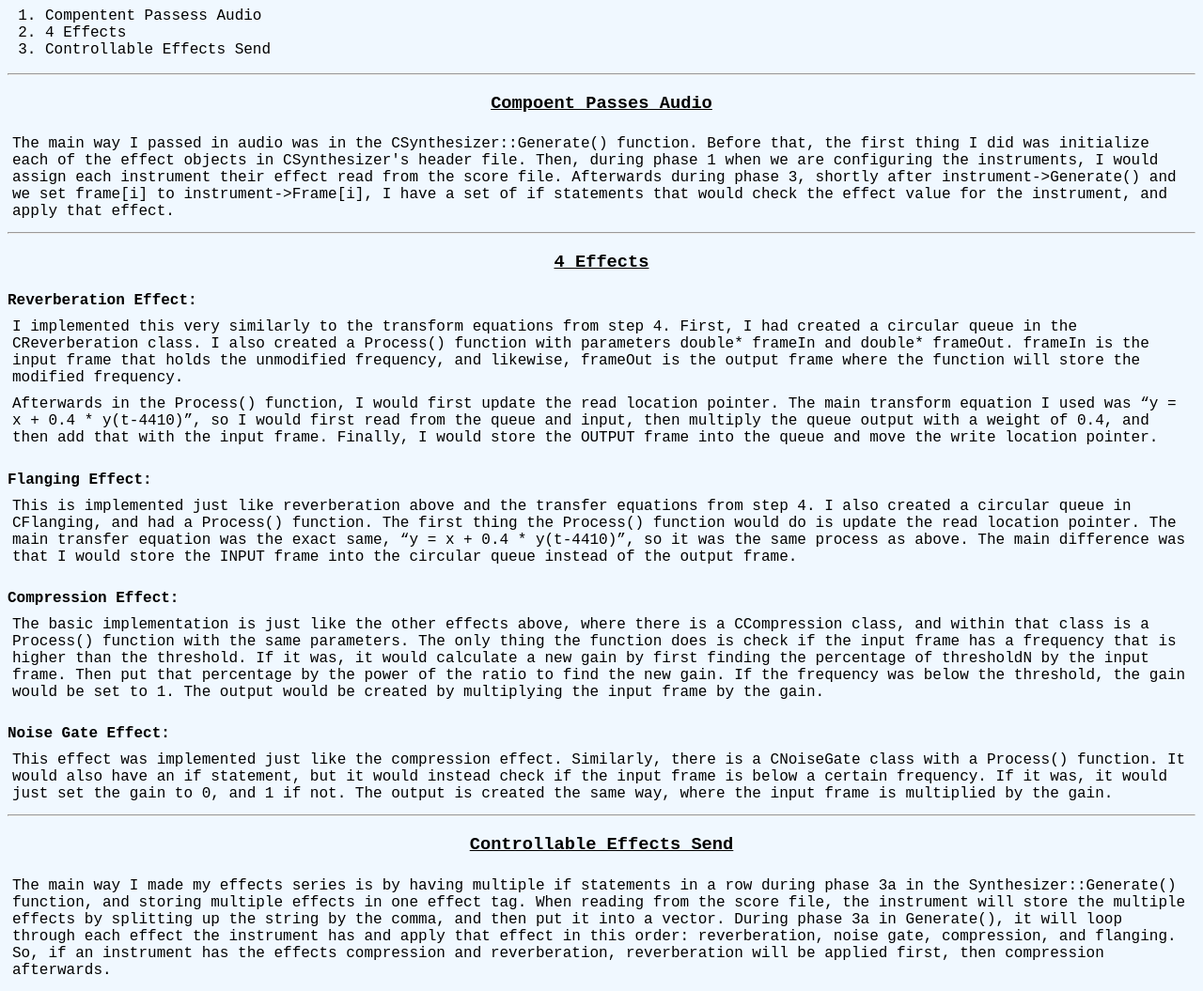
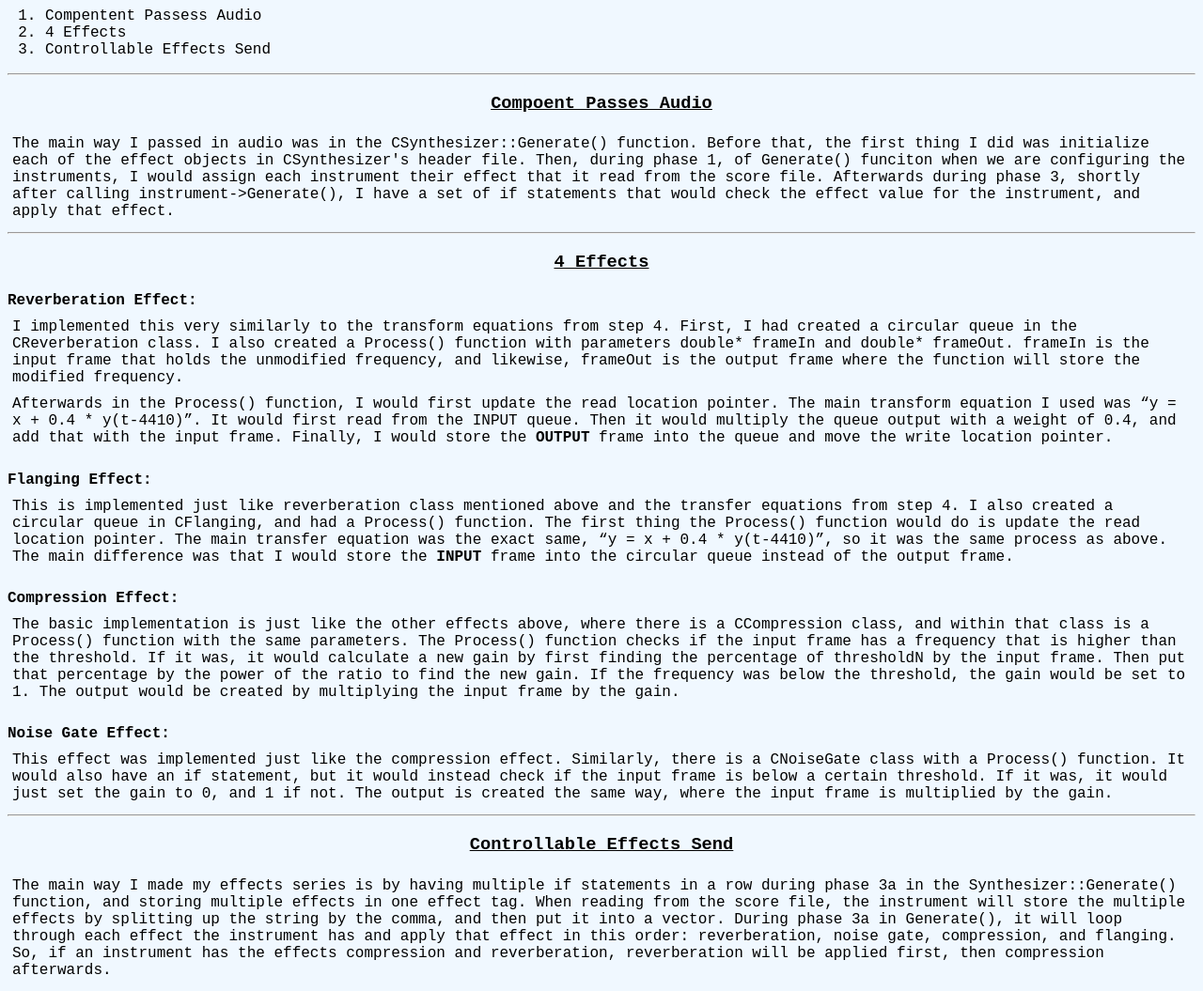
Before and after one commit to DanielDM123/CSE471-Project1-Website, a plain HTML site: page effects-component.html in a window 1280 px wide. Shown: the part 200-1255 px from the top of the page at 94% size. Drawn offline with Linux system fonts and the light colour scheme.

Commit message:
Fixed up some grammer

```diff
--- a/effects-component.html
+++ b/effects-component.html
@@ -33,7 +33,7 @@
 
         <!-- Compoent Passes Audio -->
         <h3 class="centerText"><u>Compoent Passes Audio</u></h3>
-        <p>The main way I passed in audio was in the CSynthesizer::Generate() function. Before that, the first thing I did was initialize each of the effect objects in CSynthesizer's header file. Then, during phase 1 when we are configuring the instruments, I would assign each instrument their effect read from the score file. Afterwards during phase 3, shortly after instrument->Generate() and we set frame[i] to instrument->Frame[i], I have a set of if statements that would check the effect value for the instrument, and apply that effect.
+        <p>The main way I passed in audio was in the CSynthesizer::Generate() function. Before that, the first thing I did was initialize each of the effect objects in CSynthesizer's header file. Then, during phase 1, of Generate() funciton when we are configuring the instruments, I would assign each instrument their effect that it read from the score file. Afterwards during phase 3, shortly after calling instrument->Generate(), I have a set of if statements that would check the effect value for the instrument, and apply that effect.
         </p>
 
         <hr>
@@ -45,21 +45,21 @@
          <p>I implemented this very similarly to the transform equations from step 4. First, I had created a circular queue in the CReverberation class. I also created a Process() function with parameters double* frameIn and double* frameOut. frameIn is the input frame that holds the unmodified frequency, and likewise, frameOut is the output frame where the function will store the modified frequency.
         </p>
         <p>
-        Afterwards in the Process() function, I would first update the read location pointer. The main transform equation I used was “y = x + 0.4 * y(t-4410)”, so I would first read from the queue and input, then multiply the queue output with a weight of 0.4, and then add that with the input frame. Finally, I would store the OUTPUT frame into the queue and move the write location pointer.
+        Afterwards in the Process() function, I would first update the read location pointer. The main transform equation I used was “y = x + 0.4 * y(t-4410)”. It would first read from the INPUT queue. Then it would multiply the queue output with a weight of 0.4, and add that with the input frame. Finally, I would store the <b>OUTPUT</b> frame into the queue and move the write location pointer.
         </p>
 
         <!-- Flanging Effect -->
          <h4>Flanging Effect:</h4>
-         <p>This is implemented just like reverberation above and the transfer equations from step 4. I also created a circular queue in CFlanging, and had a Process() function. The first thing the Process() function would do is update the read location pointer. The main transfer equation was the exact same, “y = x + 0.4 * y(t-4410)”, so it was the same process as above. The main difference was that I would store the INPUT frame into the circular queue instead of the output frame.</p>
+         <p>This is implemented just like reverberation class mentioned above and the transfer equations from step 4. I also created a circular queue in CFlanging, and had a Process() function. The first thing the Process() function would do is update the read location pointer. The main transfer equation was the exact same, “y = x + 0.4 * y(t-4410)”, so it was the same process as above. The main difference was that I would store the <b>INPUT</b> frame into the circular queue instead of the output frame.</p>
 
         <!-- Compression Effect -->
          <h4>Compression Effect:</h4>
-         <p>The basic implementation is just like the other effects above, where there is a CCompression class, and within that class is a Process() function with the same parameters. The only thing the function does is check if the input frame has a frequency that is higher than the threshold. If it was, it would calculate a new gain by first finding the percentage of thresholdN by the input frame. Then put that percentage by the power of the ratio to find the new gain. If the frequency was below the threshold, the gain would be set to 1. The output would be created by multiplying the input frame by the gain.
+         <p>The basic implementation is just like the other effects above, where there is a CCompression class, and within that class is a Process() function with the same parameters. The Process() function checks if the input frame has a frequency that is higher than the threshold. If it was, it would calculate a new gain by first finding the percentage of thresholdN by the input frame. Then put that percentage by the power of the ratio to find the new gain. If the frequency was below the threshold, the gain would be set to 1. The output would be created by multiplying the input frame by the gain.
 </p>
 
         <!-- Noise Gate Effect -->
          <h4>Noise Gate Effect:</h4>
-         <p>This effect was implemented just like the compression effect. Similarly, there is a CNoiseGate class with a Process() function. It would also have an if statement, but it would instead check if the input frame is below a certain frequency. If it was, it would just set the gain to 0, and 1 if not. The output is created the same way, where the input frame is multiplied by the gain.
+         <p>This effect was implemented just like the compression effect. Similarly, there is a CNoiseGate class with a Process() function. It would also have an if statement, but it would instead check if the input frame is below a certain threshold. If it was, it would just set the gain to 0, and 1 if not. The output is created the same way, where the input frame is multiplied by the gain.
 </p>
 
         <hr>
```
